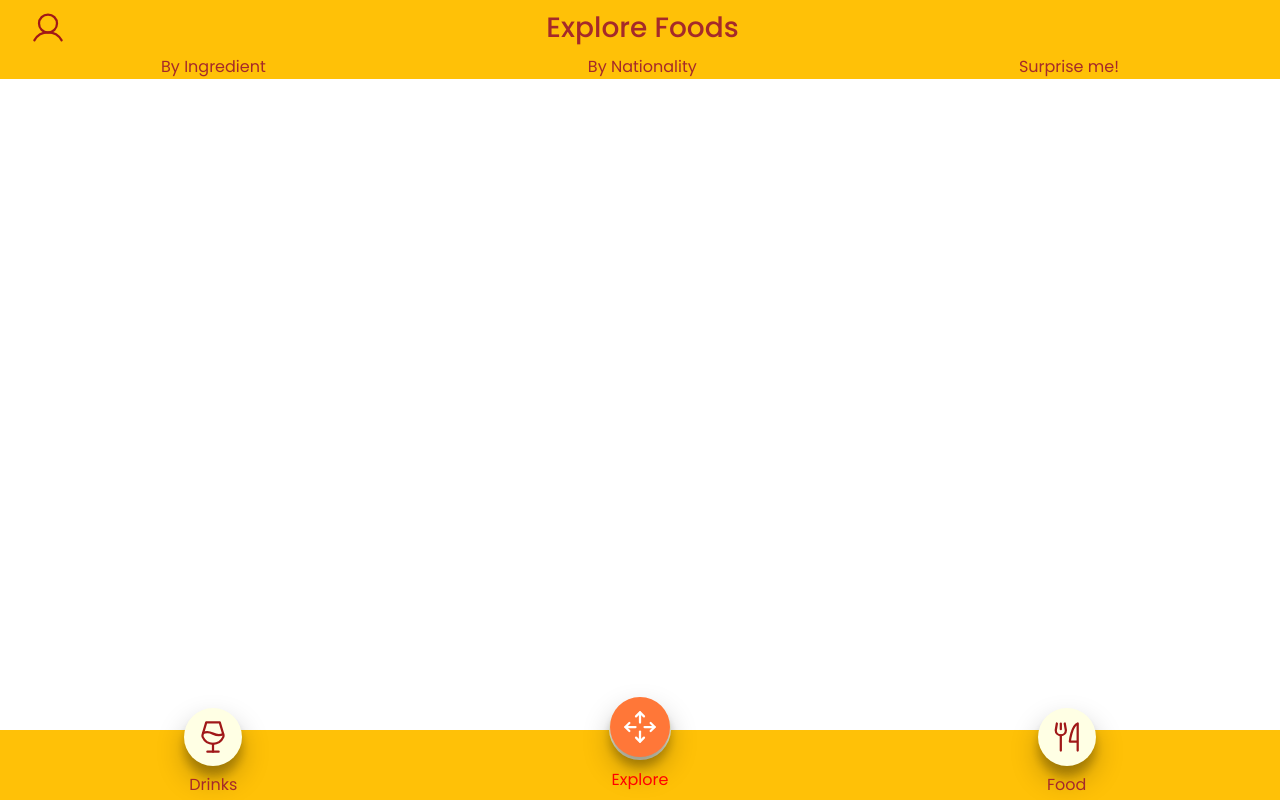
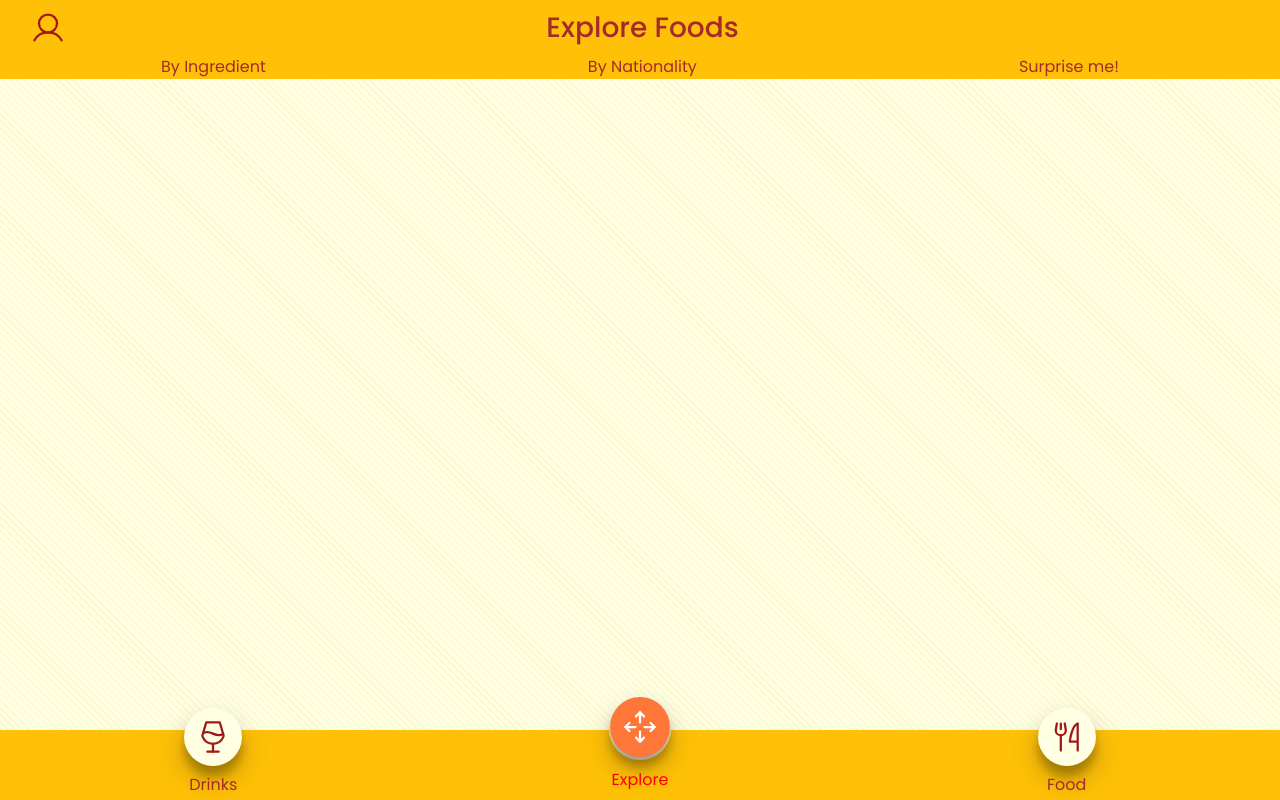
Before and after one commit to andreapmacedo/projeto-app-de-receitas, a React (Create React App) app: page /explore/foods in a window 1280 px wide. Built offline with nearby package versions, Linux system fonts and the light colour scheme.

Commit message:
feito: aplica papel de parede a página de explore

```diff
--- a/src/Pages/Explore.css
+++ b/src/Pages/Explore.css
@@ -64,7 +64,7 @@
   flex-direction: column;
   align-items: center;
   justify-content: flex-start;
-  background-color: var(--soft);
+  /* background-color: var(--soft); */
   height: 100vh;
   box-sizing: border-box;
 }
--- a/src/Pages/ExploreDrinks.jsx
+++ b/src/Pages/ExploreDrinks.jsx
@@ -15,6 +15,7 @@
 
   return (
     <div className="explore">
+      <div className="bcl"></div>
       <div className='explore-header' >
         <Header />
       </div>
--- a/src/Pages/ExploreFoods.jsx
+++ b/src/Pages/ExploreFoods.jsx
@@ -15,6 +15,7 @@
 
   return (
     <div className="explore">
+      <div className="bcl"></div>
       <div className='explore-header' >
         <Header />
       </div>
--- a/src/Pages/Profile.jsx
+++ b/src/Pages/Profile.jsx
@@ -21,6 +21,7 @@
         <p data-testid="profile-email">{email?.email}</p>
       </div>
       <div className="profile-content">
+          <div className="bcl"></div>
         <div className="profile-btn-container">
           <Link to="/done-recipes">
             <div className="profile-icon">
```
